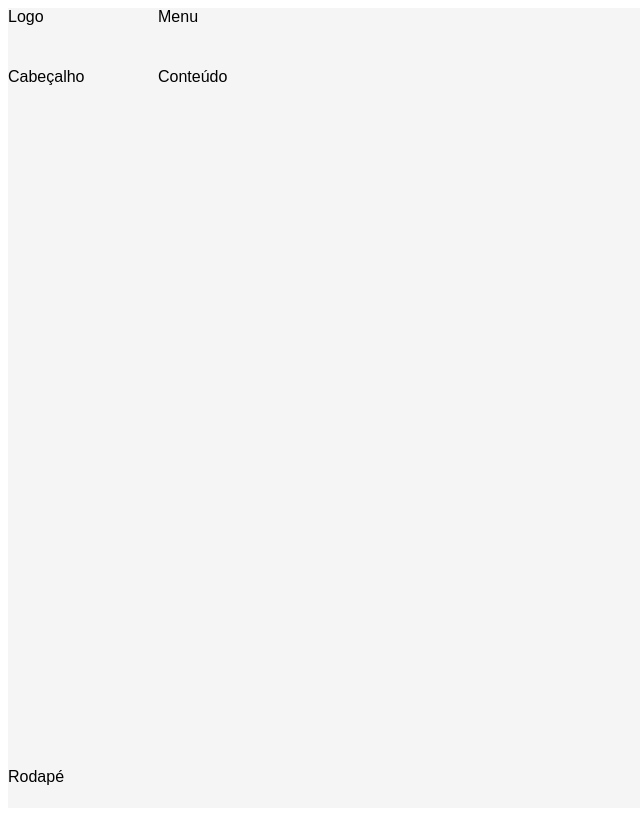
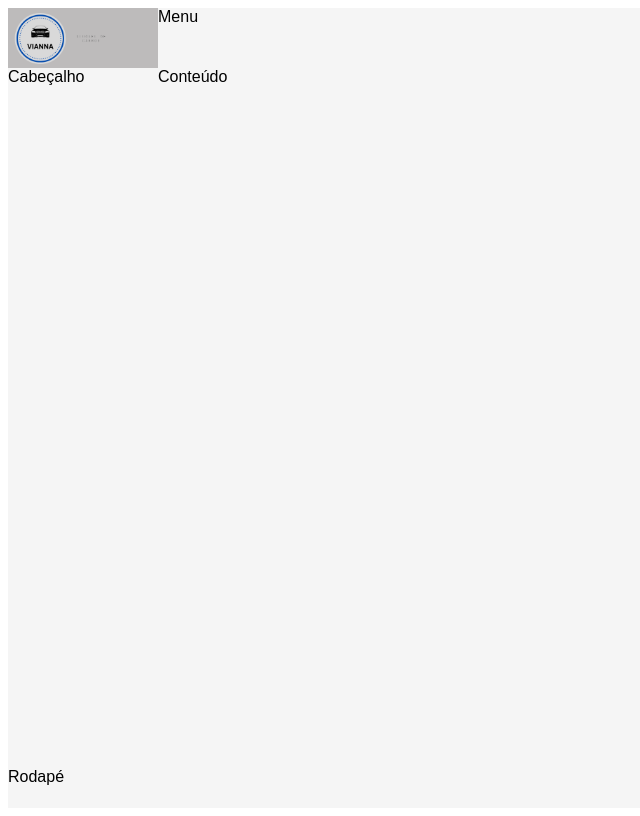
Before and after one commit to RebecaAlvesLima/crud-react, a React (Create React App) app: page / in a window 1280 px wide. Shown: the whole page, without its empty margins (0-640 px from the left). Built offline with nearby package versions, Linux system fonts and the light colour scheme; a web font is replaced by a local one.

Commit message:
adicionado logo

```diff
--- a/src/App.css
+++ b/src/App.css
@@ -0,0 +1,37 @@
+:root {
+    --bg-menu: #bdbbbb;
+    --logo-width: 150px;
+    --content-header-height: 60px;
+    --content-footer-height: 40px;
+    }
+    body {
+    box-sizing: border-box;
+    font-family: "Pacifico", sans-serif;
+    }
+    /* Lay-out */
+    .App {
+    margin: 0px;
+    display: grid;
+    grid-template-columns: var(--logo-width) 1fr;
+    grid-template-rows:
+    var(--content-header-height) 1fr var(--content-footer-height);
+    grid-template-areas:
+    "logo menu"
+    "content content"
+    "footer footer";
+    height: 100vh;
+    background-color: #f5f5f5;
+    }
+    aside.logo{
+    grid-area: logo;
+    }
+    nav.menu {
+    grid-area: menu;
+    }
+    div.content {
+    grid-area: content;
+    }
+
+    footer.footer {
+    grid-area: footer;
+    }
--- a/src/components/template/Logo.css
+++ b/src/components/template/Logo.css
@@ -0,0 +1,8 @@
+aside.logo {
+    background-color: var(--bg-menu);
+}
+
+aside.logo img {
+    width: 100%;
+    padding: 5px;
+}
--- a/src/components/template/Logo.js
+++ b/src/components/template/Logo.js
@@ -1,9 +1,13 @@
 import './Logo.css';
+import React from 'react';
+import logo from '../../assets/imagens/logo.png';
 
-export default function Logo(props){
-    return(
-        <aside className='logo'>
-            Logo
+export default function Logo(props) {
+    return (
+        <aside className="logo">
+        <a href="/" className="logo">
+        <img src={ logo } alt="Logo" />
+        </a>
         </aside>
     )
 }
```
Also changed, not shown: src/assets/imagens/logo.png (added).
